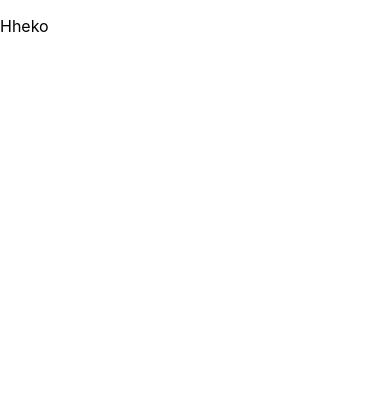
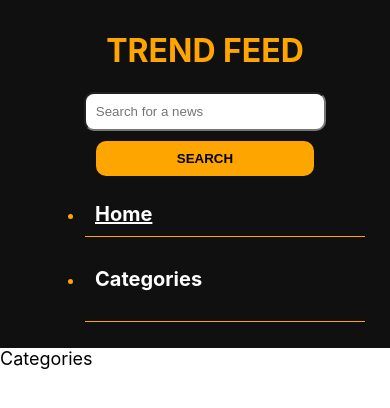
Before and after one commit to Poushik11/TrendFeed, a React (Create React App) app: page /categories in a window 390 px wide. Shown: the top 408 px of the page. Built offline with nearby package versions, Linux system fonts and the light colour scheme.

Commit message:
"News Api added"

```diff
--- a/src/App.js
+++ b/src/App.js
@@ -1,7 +1,8 @@
+import AppRouter from "./routes/AppRouter";
 function App() {
   return (
     <div className="App">
-      <p>Hheko</p>
+      <AppRouter />
     </div>
   );
 }
--- a/src/components/Header/Header.jsx
+++ b/src/components/Header/Header.jsx
@@ -0,0 +1,33 @@
+import React, { useState } from "react";
+import styles from "./Header.module.css";
+import Navbar from "../Navbar/Navbar";
+import { useNavigate } from "react-router-dom";
+const Header = () => {
+  const [search, setSearch] = useState("");
+  const navigate = useNavigate();
+  const handleSubmit = (e) => {
+    e.preventDefault();
+    navigate("/search", { state: search });
+    setSearch("");
+  };
+  return (
+    <div className={styles.container}>
+      <div className={styles.top}>
+        <h1>TREND FEED</h1>
+        <form onSubmit={handleSubmit}>
+          <input
+            className={styles.search}
+            type="text"
+            placeholder="Search for a news"
+            value={search}
+            onChange={(e) => setSearch(e.target.value)}
+          />
+          <button type="submit">SEARCH</button>
+        </form>
+      </div>
+      <Navbar />
+    </div>
+  );
+};
+
+export default Header;
--- a/src/components/Header/Header.module.css
+++ b/src/components/Header/Header.module.css
@@ -0,0 +1,48 @@
+.container {
+  background-color: rgb(17, 16, 16);
+  width: 100%;
+  color: orange;
+  display: flex;
+  flex-direction: column;
+  padding: 10px;
+}
+form {
+  width: 70%;
+  display: flex;
+  justify-content: center;
+  align-items: center;
+  gap: 10px;
+}
+.top {
+  display: flex;
+  align-items: center;
+  justify-content: space-around;
+  flex-wrap: wrap;
+}
+.search {
+  width: 70%;
+  padding: 10px;
+  border-radius: 10px;
+}
+button {
+  padding: 10px;
+  background-color: orange;
+  border-radius: 10px;
+  border: none;
+  font-weight: 700;
+  cursor: pointer;
+}
+@media screen and (max-width: 575px) {
+  form {
+    flex-direction: column;
+  }
+  .search {
+    width: 80%;
+  }
+  button {
+    width: 80%;
+  }
+  .top {
+    flex-direction: column;
+  }
+}
--- a/src/components/Navbar/Navbar.jsx
+++ b/src/components/Navbar/Navbar.jsx
@@ -0,0 +1,55 @@
+import React from "react";
+import styles from "./Navbar.module.css";
+import { Link, useNavigate } from "react-router-dom";
+const Navbar = () => {
+  const navigate = useNavigate();
+  return (
+    <ul className={styles.topUl}>
+      <li>
+        <Link to="/">Home</Link>
+      </li>
+      <li>
+        <p>Categories</p>
+        <ul className={styles.bottomUl}>
+          <li
+            onClick={() =>
+              navigate("/categories", { state: { category: "business" } })
+            }
+          >
+            Business
+          </li>
+          <li
+            onClick={() =>
+              navigate("/categories", { state: { category: "general" } })
+            }
+          >
+            General
+          </li>
+          <li
+            onClick={() =>
+              navigate("/categories", { state: { category: "health" } })
+            }
+          >
+            Health
+          </li>
+          <li
+            onClick={() =>
+              navigate("/categories", { state: { category: "science" } })
+            }
+          >
+            Science
+          </li>
+          <li
+            onClick={() =>
+              navigate("/categories", { state: { category: "sports" } })
+            }
+          >
+            Sports
+          </li>
+        </ul>
+      </li>
+    </ul>
+  );
+};
+
+export default Navbar;
--- a/src/components/Navbar/Navbar.module.css
+++ b/src/components/Navbar/Navbar.module.css
@@ -0,0 +1,51 @@
+.topUl {
+  display: flex;
+  justify-content: space-around;
+}
+.topUl li {
+  position: relative;
+}
+.topUl li:hover ul {
+  display: block;
+  background-color: black;
+  color: white;
+}
+.topUl a {
+  display: block;
+  padding: 10px;
+  color: white;
+  font-weight: 700;
+  font-size: 20px;
+}
+p {
+  display: block;
+  padding: 10px;
+  color: white;
+  font-weight: 700;
+  font-size: 20px;
+}
+.bottomUl {
+  display: none;
+  position: absolute;
+  z-index: 1;
+}
+.bottomUl li {
+  width: 10rem;
+  padding: 10px;
+  color: white;
+  font-weight: 500;
+  text-align: center;
+  border-bottom: 1px solid orange;
+  cursor: pointer;
+}
+@media screen and (max-width: 575px) {
+  .topUl {
+    flex-direction: column;
+    justify-content: center;
+    align-items: center;
+  }
+  .topUl li {
+    width: 80%;
+    border-bottom: 1px solid orange;
+  }
+}
--- a/src/components/newsCard/NewsCard.jsx
+++ b/src/components/newsCard/NewsCard.jsx
@@ -0,0 +1,26 @@
+import React from "react";
+import styles from "./NewsCard.module.css";
+import random from "../../assets/img/random.png";
+const NewsCard = ({ title, url, urlToImage, content }) => {
+  return (
+    <div className={styles.card}>
+      <img src={urlToImage ? urlToImage : random} alt="news" />
+      <div className={styles.cardDetail}>
+        <h3>{title}</h3>
+        <p> {content} </p>
+        <div className={styles.a}>
+          <a
+            href={url}
+            rel="noreferrer"
+            target="_blank"
+            className={styles.link}
+          >
+            Detail
+          </a>
+        </div>
+      </div>
+    </div>
+  );
+};
+
+export default NewsCard;
--- a/src/components/newsCard/NewsCard.module.css
+++ b/src/components/newsCard/NewsCard.module.css
@@ -0,0 +1,48 @@
+.card {
+  display: flex;
+  flex-direction: column;
+  width: 20rem;
+  height: 30rem;
+  overflow: hidden;
+  background-color: black;
+  color: white;
+  border-radius: 10px;
+  transition: all 0.5s;
+  position: relative;
+}
+.card:hover {
+  transform: scale(1.08);
+}
+.card img {
+  width: 100%;
+  height: 30%;
+}
+.cardDetail {
+  padding: 10px;
+}
+.cardDetail h3 {
+  color: red;
+}
+p {
+  display: -webkit-box;
+  -webkit-line-clamp: 3;
+  -webkit-box-orient: vertical;
+  overflow: hidden;
+}
+.a {
+  display: flex;
+  justify-content: center;
+  align-items: center;
+  position: absolute;
+  bottom: 1rem;
+  padding: 1rem;
+}
+.link {
+  background-color: orange;
+  color: black;
+  border-radius: 10px;
+  padding: 1rem;
+}
+.link:hover {
+  color: red;
+}
--- a/src/context/ThemeContext.js
+++ b/src/context/ThemeContext.js
@@ -2,5 +2,5 @@ import { createContext } from "react";
 
 export const ThemeContext = createContext();
 export const ThemeProvider = ({ children }) => {
-  return <ThemeContext.Provider>{children}</ThemeContext.Provider>;
+  return <ThemeContext.Provider value="test">{children}</ThemeContext.Provider>;
 };
--- a/src/pages/categories/Categories.module.css
+++ b/src/pages/categories/Categories.module.css
@@ -1,2 +1,3 @@
 .container {
+  font-size: large;
 }
--- a/src/pages/search/Search.jsx
+++ b/src/pages/search/Search.jsx
@@ -1,7 +1,39 @@
-import React from "react";
-import style from "Search.module.css";
+import React, { useEffect, useState } from "react";
+import styles from "./Search.module.css";
+import { useLocation } from "react-router-dom";
+import NewsCard from "../../components/newsCard/NewsCard";
+
 const Search = () => {
-  return <div className={style.container}>Search</div>;
+  const [news, setNews] = useState([]);
+  const { state } = useLocation();
+
+  const apiKey = process.env.REACT_APP_API_KEY;
+
+  const query = state ? state : "";
+  const url = `https://newsapi.org/v2/top-headlines?q=${query}&apiKey=${apiKey}`;
+
+  useEffect(() => {
+    fetch(url)
+      .then((res) => res.json())
+      .then((data) => setNews(data.articles))
+      .catch((error) => console.log(error));
+  }, [url]);
+  console.log(news);
+
+  return (
+    <div className={styles.searchPage}>
+      <h1>
+        News About: <span>{query.toUpperCase()}</span>
+      </h1>
+      <div className={styles.searchNews}>
+        {news.length === 0 ? (
+          <h1>The searched word did not match</h1>
+        ) : (
+          news.map((item, index) => <NewsCard key={index} {...item} />)
+        )}
+      </div>
+    </div>
+  );
 };
 
 export default Search;
--- a/src/pages/search/Search.module.css
+++ b/src/pages/search/Search.module.css
@@ -0,0 +1,20 @@
+.searchPage {
+  width: 100%;
+  padding-top: 4rem;
+  display: flex;
+  flex-direction: column;
+  justify-content: center;
+  align-items: center;
+  flex-wrap: wrap;
+  gap: 3rem;
+}
+span {
+  color: red;
+}
+.searchNews {
+  display: flex;
+  justify-content: center;
+  align-items: center;
+  flex-wrap: wrap;
+  gap: 2rem;
+}
--- a/src/routes/AppRouter.jsx
+++ b/src/routes/AppRouter.jsx
@@ -1,7 +1,21 @@
 import React from "react";
+import { BrowserRouter, Routes, Route } from "react-router-dom";
+import Header from "../components/Header/Header";
+import Home from "../pages/home/Home";
+import Search from "../pages/search/Search";
+import Categories from "../pages/categories/Categories";
 
 const AppRouter = () => {
-  return <div>AppRouter</div>;
+  return (
+    <BrowserRouter>
+      <Header />
+      <Routes>
+        <Route path="/" element={<Home />} />
+        <Route path="/search" element={<Search />} />
+        <Route path="/categories" element={<Categories />} />
+      </Routes>
+    </BrowserRouter>
+  );
 };
 
 export default AppRouter;
```
Also changed, not shown: src/assets/img/random.png (added).
